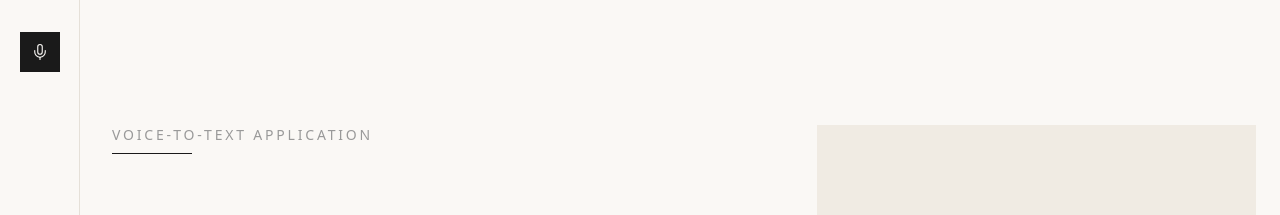
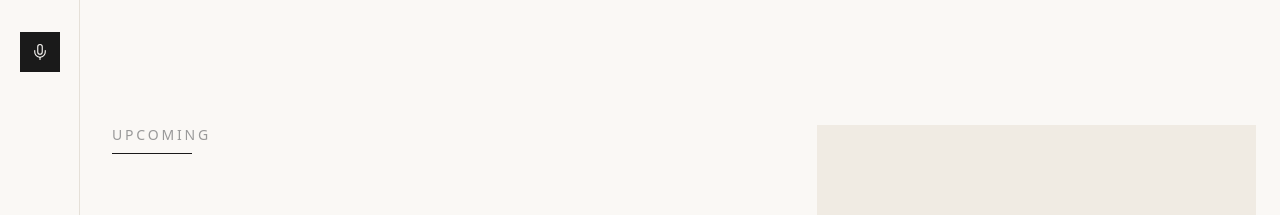
Before and after one commit to oiper/oiper-web, a Next.js app: page / in a window 1280 px wide. Shown: the top 215 px of the page. Built offline with nearby package versions, Linux system fonts and the light colour scheme.

Commit message:
feat: Update landing page section label to 'UPCOMING' for better clarity

```diff
--- a/src/features/landing-page/landing-page.tsx
+++ b/src/features/landing-page/landing-page.tsx
@@ -93,7 +93,7 @@ export function LandingPage() {
             <div className="space-y-12 lg:col-span-7">
               <div className="space-y-2">
                 <p className="text-sm font-medium tracking-[0.2em] text-[#999] uppercase">
-                  Voice-to-Text Application
+                  UPCOMING
                 </p>
                 <div className="h-px w-20 bg-[#1a1a1a]"></div>
               </div>
```
